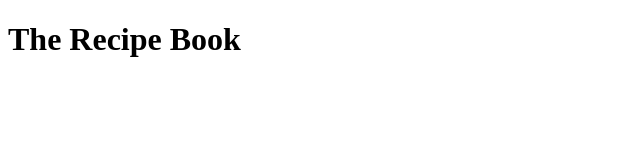
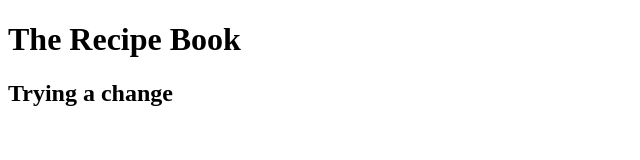
Before and after one commit to megumi30/Recipe-Book, a plain HTML site: page index.html in a window 1280 px wide. Shown: the whole page, without its empty margins (0-640 px from the left). Drawn offline with Linux system fonts and the light colour scheme.

Commit message:
Nothing significant

```diff
--- a/index.html
+++ b/index.html
@@ -8,5 +8,6 @@
 </head>
 <body>
     <h1>The Recipe Book</h1>
+    <h2>Trying a change</h2>
 </body>
 </html>
```
